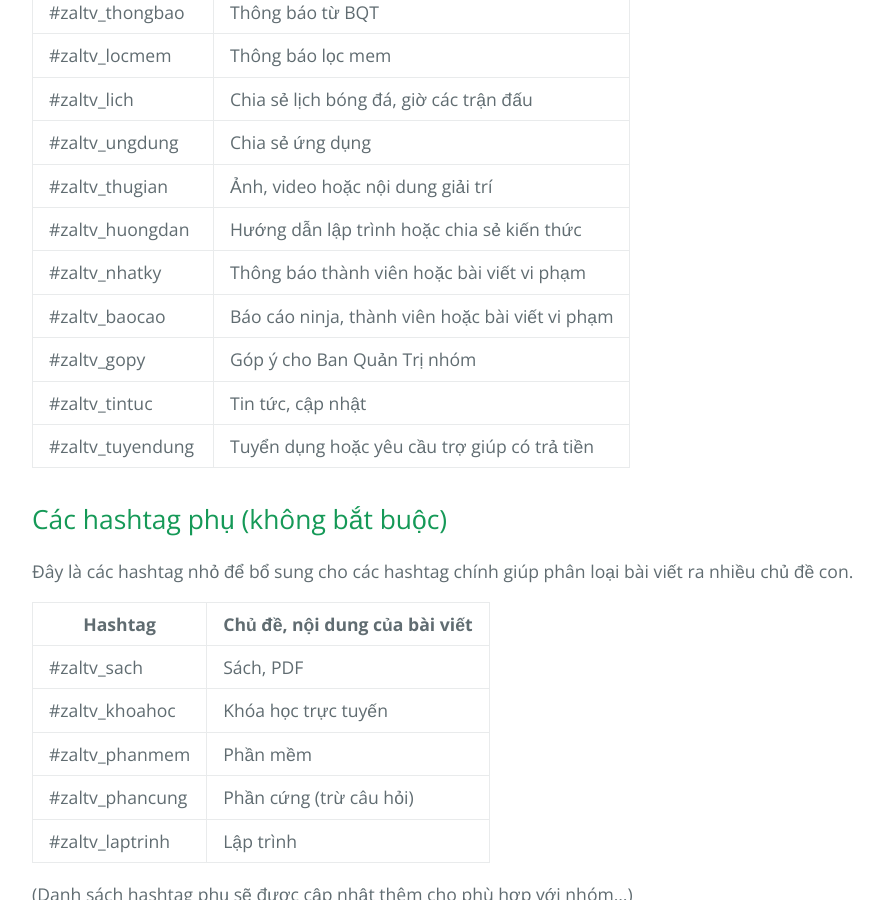
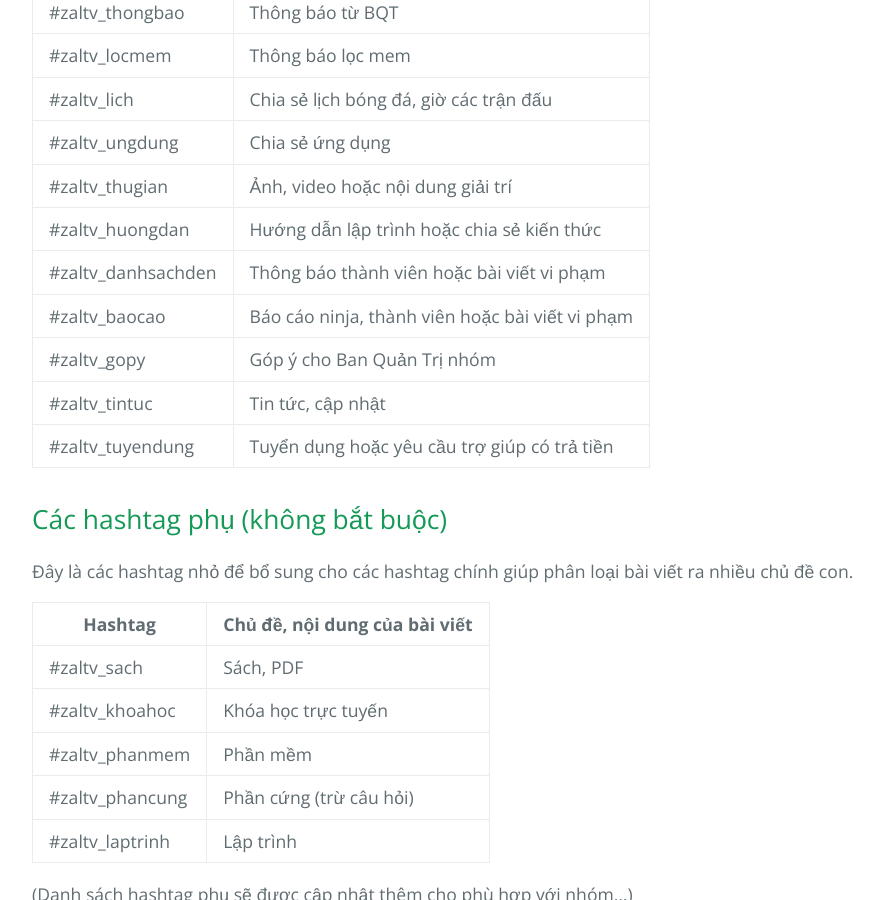
Before and after one commit to huuvinhtv/zaltv, a Jekyll site: the page built from hashtags.md, in a window 1280 px wide and 900 px high, scrolled down 1063 px. Shown: the whole window, without its empty margins (192-1075 px from the left). Built offline with Jekyll 4.4.1, drawn with Linux system fonts in a browser that asks for light colours; our own code applies the rules of GitHub Pages for plain Markdown files.

Commit message:
Update hashtags.md

```diff
--- a/hashtags.md
+++ b/hashtags.md
@@ -21,7 +21,7 @@ Nhằm mục đích phân loại nội dung cũng như giúp các bạn dễ dà
 | #zaltv_ungdung    | Chia sẻ ứng dụng                                 |
 | #zaltv_thugian    | Ảnh, video hoặc nội dung giải trí                |
 | #zaltv_huongdan   | Hướng dẫn lập trình hoặc chia sẻ kiến thức       |
-| #zaltv_nhatky     | Thông báo thành viên hoặc bài viết vi phạm       |
+| #zaltv_danhsachden| Thông báo thành viên hoặc bài viết vi phạm       |
 | #zaltv_baocao     | Báo cáo ninja, thành viên hoặc bài viết vi phạm  |
 | #zaltv_gopy       | Góp ý cho Ban Quản Trị nhóm                      |
 | #zaltv_tintuc     | Tin tức, cập nhật                                |
```
